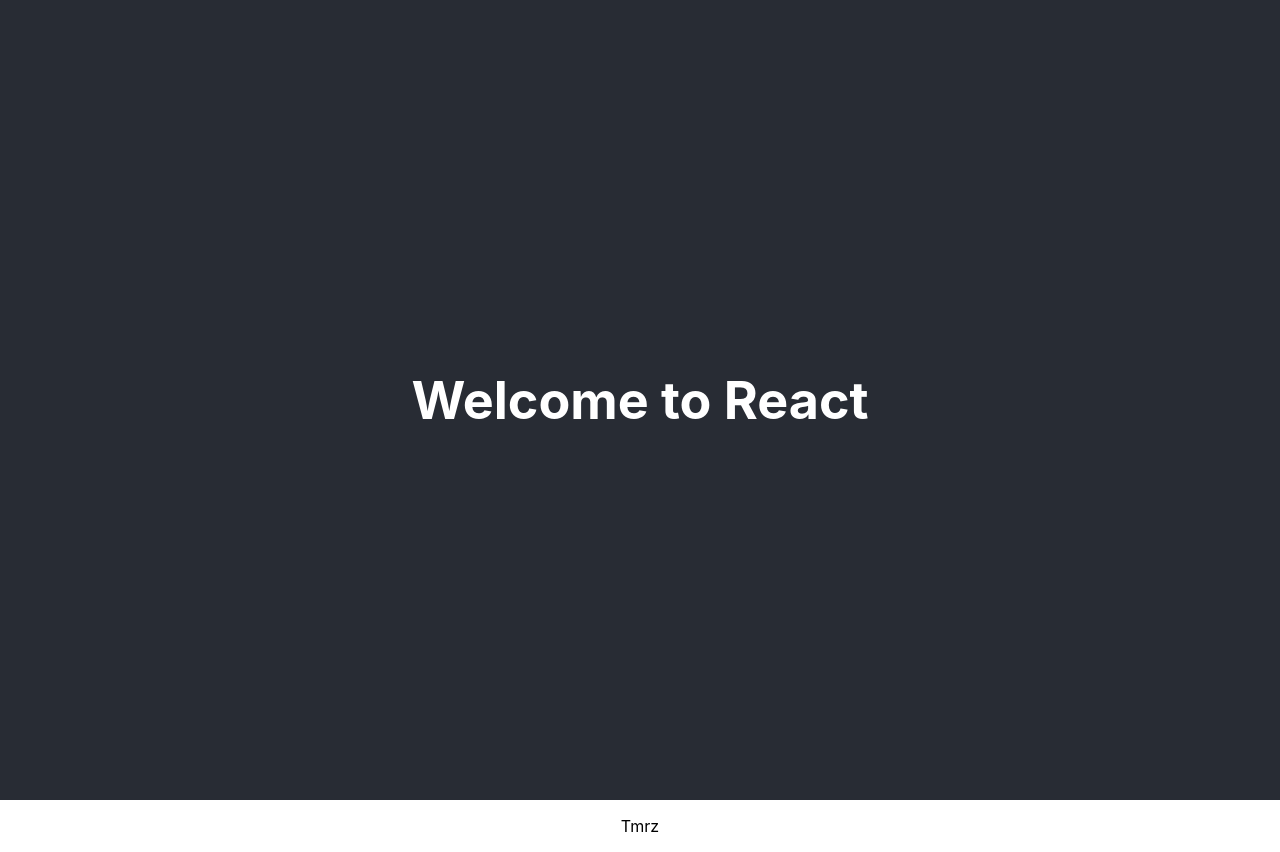
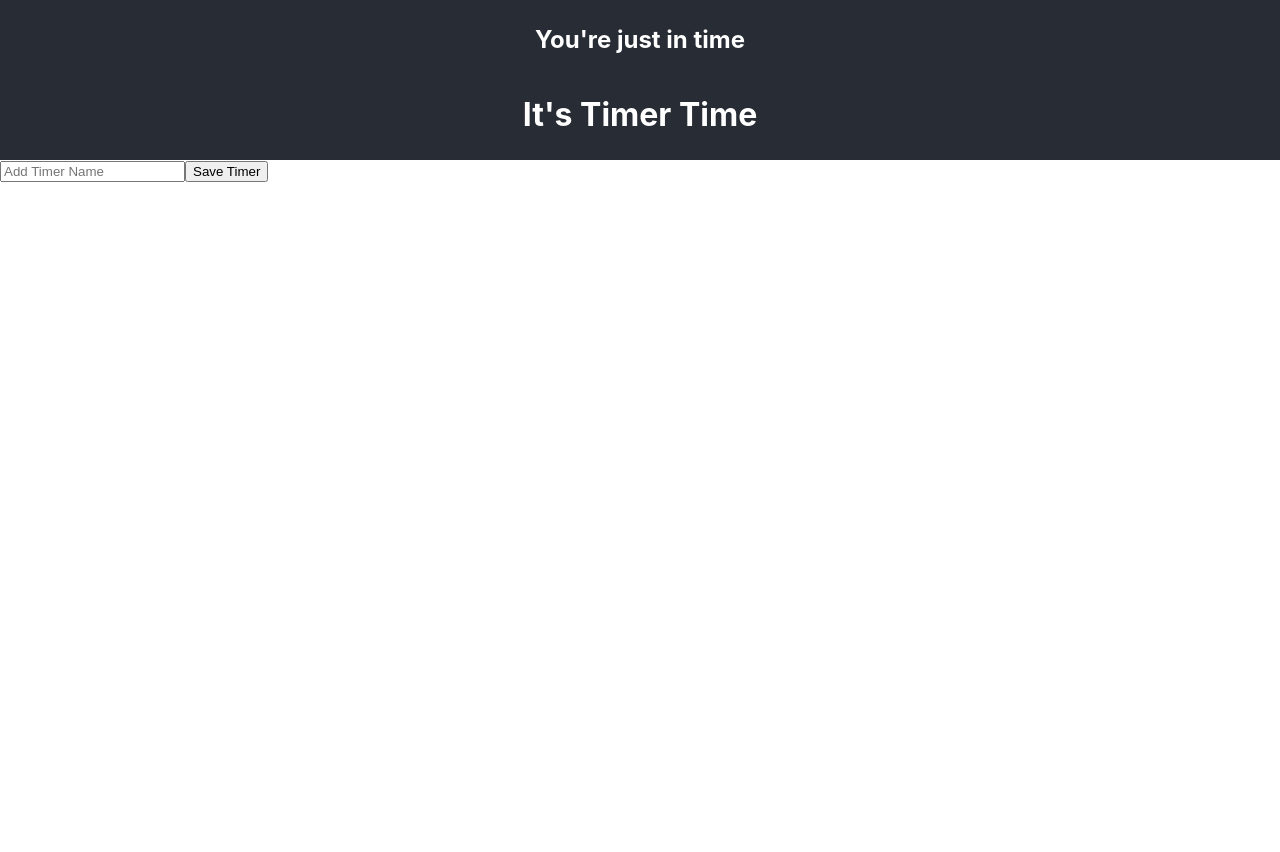
Before and after one commit to AnniePawl/React-Timer, a React (Create React App) app: page / in a window 1280 px wide. After the commit the page ends 800 px from the top, so only its background shows below. Built offline with nearby package versions, Linux system fonts and the light colour scheme.

Commit message:
added list of timers

```diff
--- a/src/App.css
+++ b/src/App.css
@@ -1,38 +1,9 @@
-.App {
-  text-align: center;
-}
-
-.App-logo {
-  height: 40vmin;
-  pointer-events: none;
-}
-
-@media (prefers-reduced-motion: no-preference) {
-  .App-logo {
-    animation: App-logo-spin infinite 20s linear;
-  }
-}
-
 .App-header {
 	background-color: #282c34;
-  min-height: 100vh;
+	height: 20vh;
 	display: flex;
 	flex-direction: column;
 	align-items: center;
 	justify-content: center;
-  font-size: calc(10px + 2vmin);
 	color: white;
 }
-
-.App-link {
-  color: #61dafb;
-}
-
-@keyframes App-logo-spin {
-  from {
-    transform: rotate(0deg);
-  }
-  to {
-    transform: rotate(360deg);
-  }
-}
--- a/src/App.js
+++ b/src/App.js
@@ -4,6 +4,10 @@
 // Provider component makes Redux store available to any nested components wrapped in connect() function
 import { Provider } from 'react-redux';
 import reducers from './reducers';
+
+// Import Timer components
+import NewTimer from './components/new-timer';
+import ListTimers from './components/list-timers';
 
 const store = createStore(reducers);
 
@@ -13,9 +17,12 @@
 			<Provider store={store}>
 				<div className="App">
 					<header className="App-header">
-						<h1 className="App-title">Welcome to React</h1>
+						<h2 className="title">You're just in time</h2>
+						<h1 className="title">It's Timer Time</h1>
 					</header>
-					<p className="App-intro">Tmrz</p>
+					{/* Timer Components */}
+					<NewTimer />
+					<ListTimers />
 				</div>
 			</Provider>
 		);
```
Lines whose indentation alone changed are shown as unchanged.
